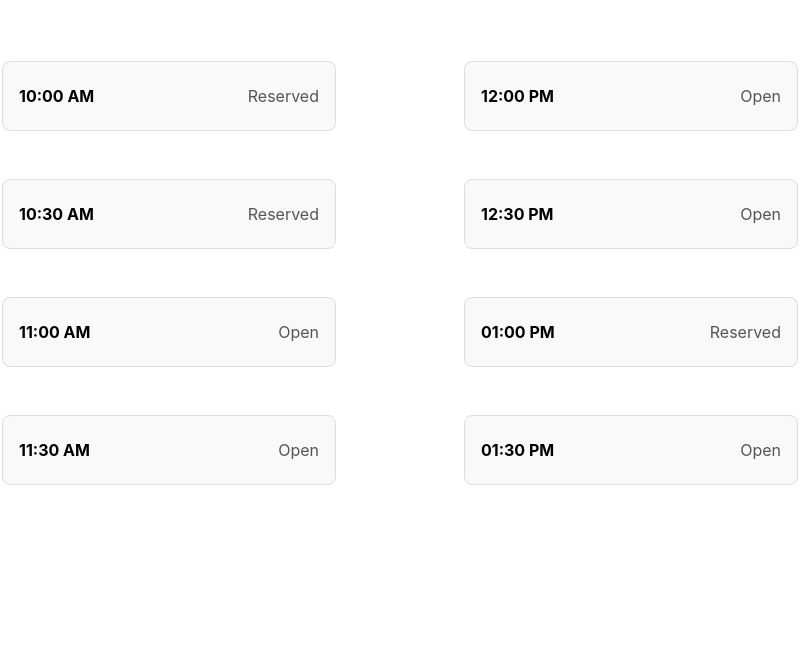
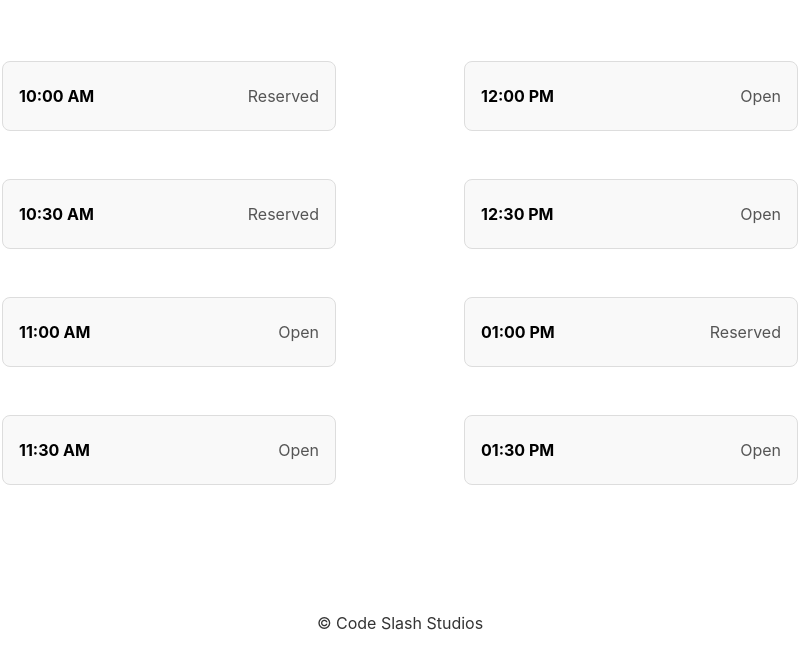
Before and after one commit to Code-Slash-Studios/rooms-pi, an Electron app: page cis-rooms/src/index.html in a window 800 px wide. Shown: the part 291-960 px from the top of the page. Before the commit the page ends 904 px from the top, so only its background shows below. Drawn offline with Linux system fonts and the light colour scheme.

Commit message:
Added Code Slash Studio copyright to footer

```diff
--- a/cis-rooms/src/index.css
+++ b/cis-rooms/src/index.css
@@ -1,7 +1,6 @@
 body {
   margin-top: 2rem;
-  font-family: -apple-system, BlinkMacSystemFont, 'Segoe UI', Roboto, Helvetica,
-    Arial, sans-serif;
+  font-family: -apple-system, BlinkMacSystemFont, 'Segoe UI', Roboto, Helvetica, Arial, sans-serif;
   margin: auto;
   max-width: 38rem;
   padding: 8rem;
@@ -17,7 +16,7 @@ img {
   text-align: center;
 }
 .title h3 {
-  margin: 0; /* Remove default margin */
+  margin: 0; /* remove the default margin */
 }
 .reservations {
   display: flex;
@@ -46,3 +45,8 @@ img {
 .name {
   color: #555;
 }
+.footer {
+  margin-top: 8rem;
+  text-align: center;
+  color: #333;
+}
--- a/cis-rooms/src/index.html
+++ b/cis-rooms/src/index.html
@@ -52,6 +52,10 @@
         </div>
       </div>
     </div>
+  </body>
 
-  </body>
+  <footer class="footer">
+    © Code Slash Studios
+  </footer>
+
 </html>
```
